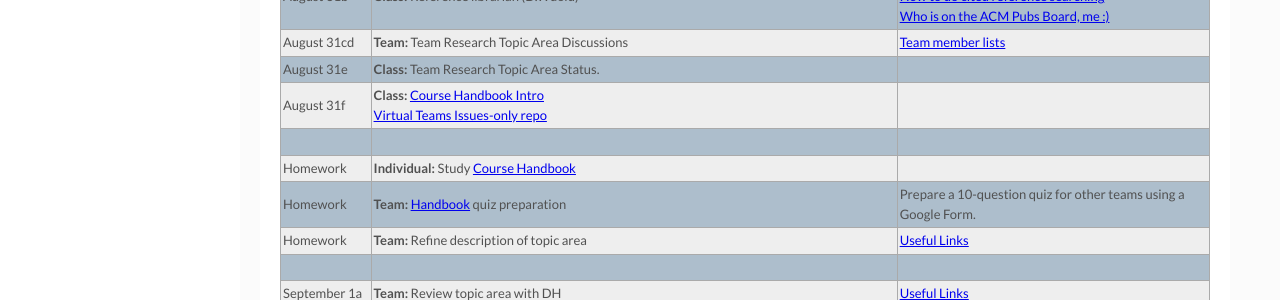
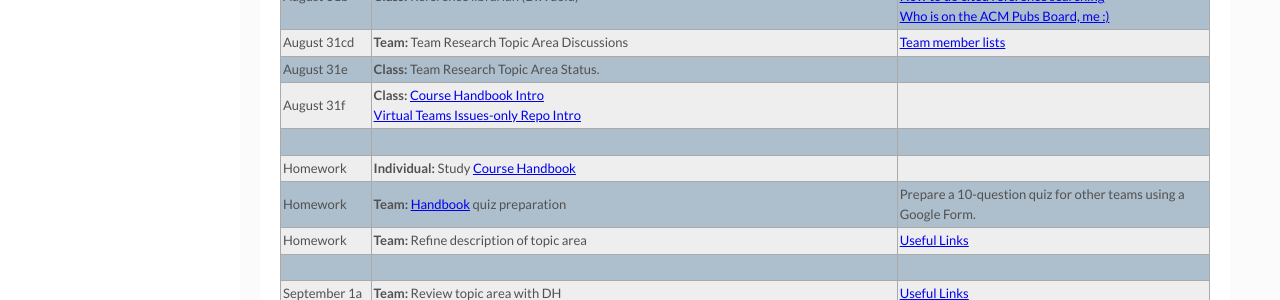
Before and after one commit to maherou/Teaching, a Jekyll site: the page built from files/CS373/2020-Fall-Class-Meeting-Schedule.md, in a window 1280 px wide and 900 px high. Shown: the part 329-629 px from the top of the window. Built offline with Jekyll 4.4.1, drawn with Linux system fonts in a browser that asks for light colours.

Commit message:
wordsmith

```diff
--- a/files/CS373/2020-Fall-Class-Meeting-Schedule.md
+++ b/files/CS373/2020-Fall-Class-Meeting-Schedule.md
@@ -16,7 +16,7 @@ location: "Collegeville, MN, USA"
 | August 31b | **Class:** Reference librarian (D.Wuolu) | [ACM Digital Library User Guide](https://libraries.acm.org/binaries/content/assets/libraries/acm-digital-library-user-guide.pdf) <br> [How to do cited reference searching](https://clarivate.libguides.com/ld.php?content_id=3588819) <br> [Who is on the ACM Pubs Board, me :)](https://www.acm.org/publications/publications-board-committees)|
 | August 31cd | **Team:** Team Research Topic Area Discussions| [Team member lists](https://docs.google.com/spreadsheets/d/17n7Rv4Kre__s4VayH3Vb46qQaxSawD9i5FVujWmMdKA/edit?usp=sharing) |
 | August 31e | **Class:** Team Research Topic Area Status.| |
-| August 31f | **Class:** [Course Handbook Intro](./CSCI373CourseHandbookEighteenthEdition.pdf) <br> [Virtual Teams Issues-only repo](https://github.com/Collegeville/VirtualTeams/issues)| |
+| August 31f | **Class:** [Course Handbook Intro](./CSCI373CourseHandbookEighteenthEdition.pdf) <br> [Virtual Teams Issues-only Repo Intro](https://github.com/Collegeville/VirtualTeams/issues)| |
 | | |
 | Homework | **Individual:** Study [Course Handbook](./CSCI373CourseHandbookEighteenthEdition.pdf) | |
 | Homework | **Team:** [Handbook](./CSCI373CourseHandbookEighteenthEdition.pdf) quiz preparation | Prepare a 10-question quiz for other teams using a Google Form. |
```
